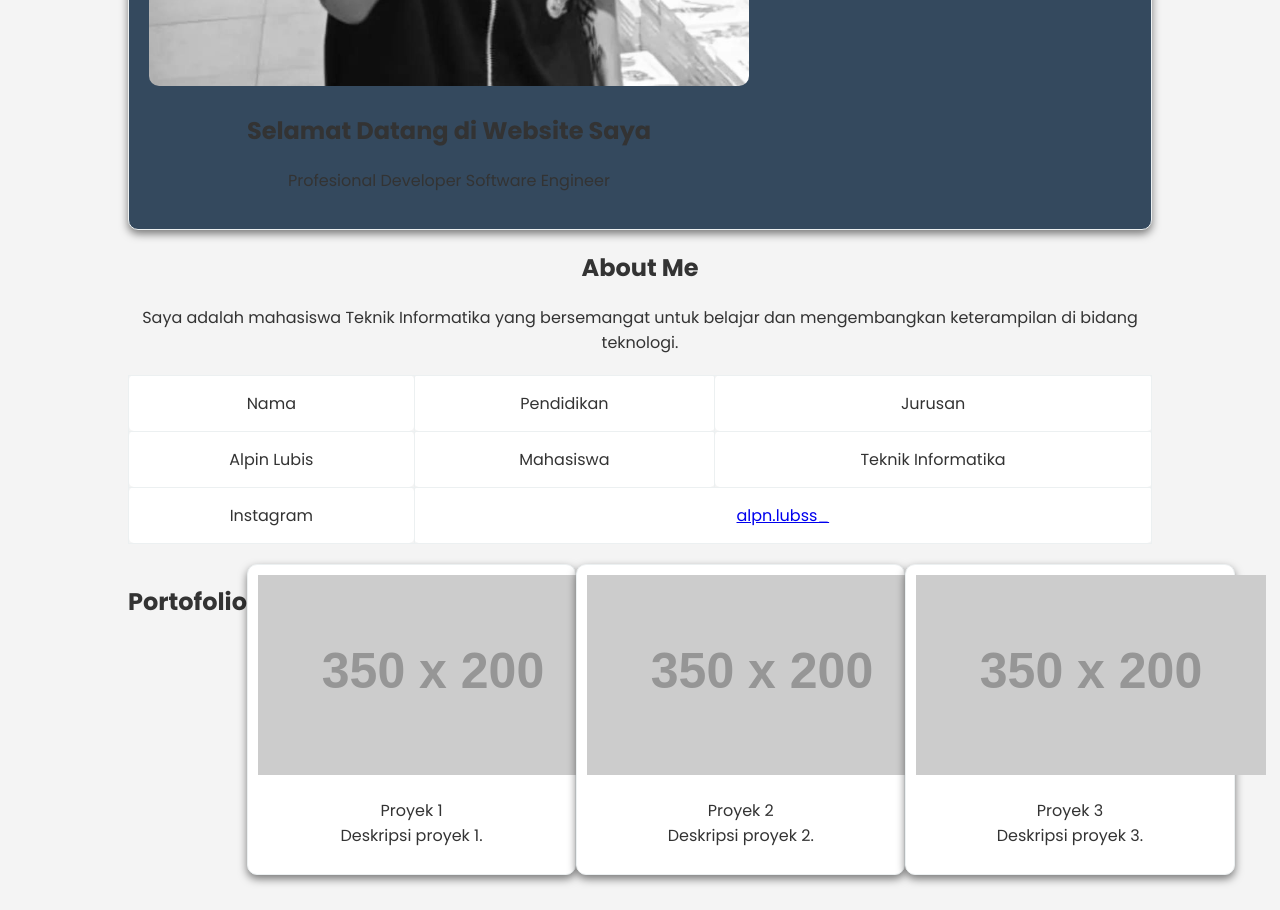
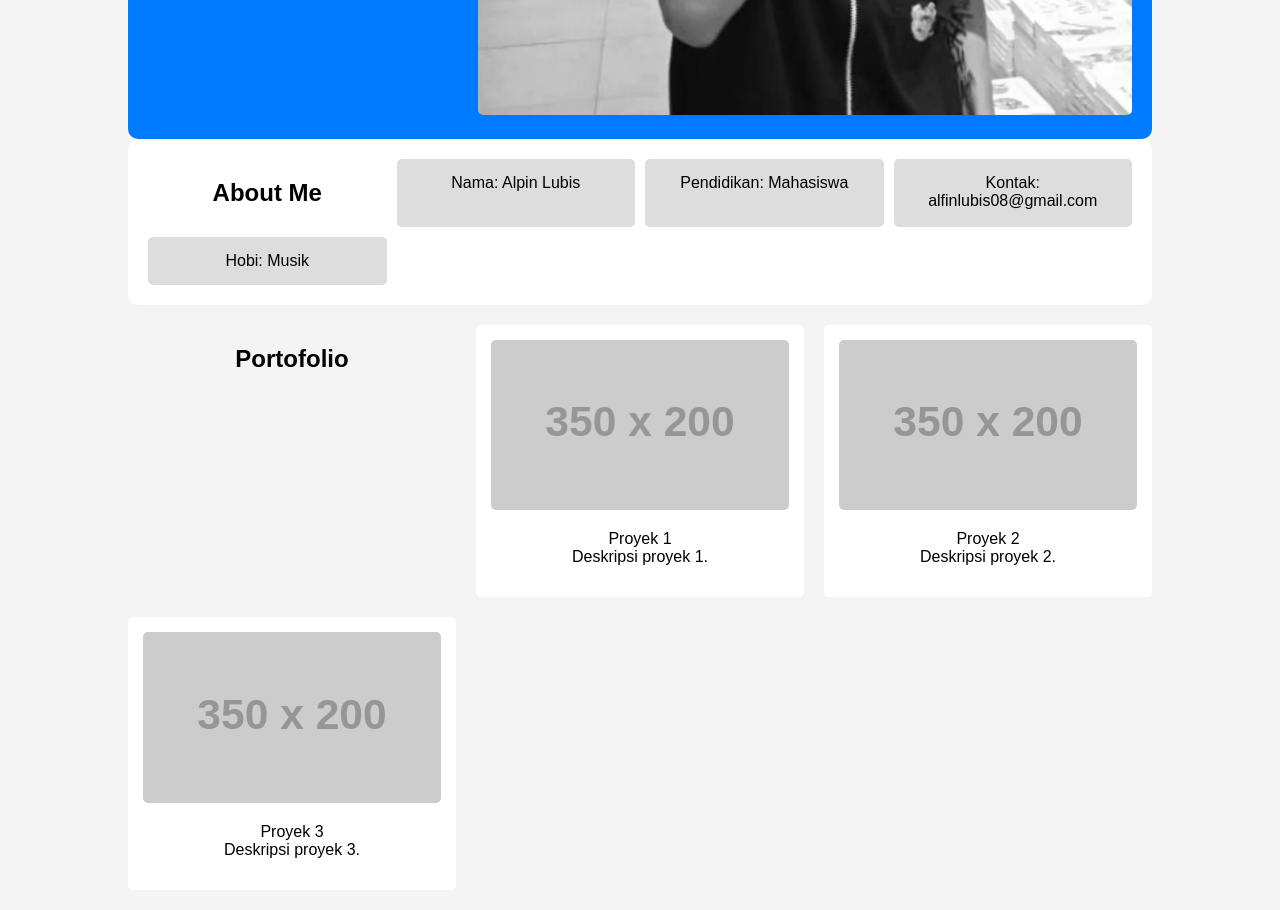
Before and after one commit to lubis08/tugas-pertama, a plain HTML site: page index.html in a window 1280 px wide. Shown: the part 780-1690 px from the top of the page. Drawn offline with Linux system fonts and the light colour scheme; placeholder pictures from the web are drawn by us.

Commit message:
tugas kedua

```diff
--- a/index.html
+++ b/index.html
@@ -4,7 +4,6 @@
     <meta charset="UTF-8">
     <meta name="viewport" content="width=device-width, initial-scale=1.0">
     <title>Profil Biodata</title>
-    <link href="https://fonts.googleapis.com/css2?family=Poppins:wght@400;700&display=swap" rel="stylesheet">
     <link rel="stylesheet" href="styles.css">
 </head>
 <body>
@@ -15,51 +14,40 @@
     </nav>
 
     <div class="container">
-        <header id="header" class="header">
+        <section id="header" class="header">
             <div>
-                <img src="lubis.jpg" alt="Gambar Profil" style="width: 100%; max-width: 600px; height: auto; border-radius: 10px;" />
                 <h2>Selamat Datang di Website Saya</h2>
-                <p>Profesional Developer Software Engineer</p>
+                <p>Ini adalah contoh header dengan dua kolom. Kolom kiri berisi teks seperti ini.</p>
+                <a href="#">Pelajari Lebih Lanjut</a>
             </div>
-        </header>
+            <div>
+                <img src="lubis.jpg" alt="Profile Image">
+            </div>
+        </section>
 
         <section id="biodata" class="biodata">
             <h2>About Me</h2>
-            <p id="biodata-intro">Saya adalah mahasiswa Teknik Informatika yang bersemangat untuk belajar dan mengembangkan keterampilan di bidang teknologi.</p>
-            <table id="biodata-table">
-                <tr>
-                    <td>Nama</td>
-                    <td>Pendidikan</td>
-                    <td>Jurusan</td>
-                </tr>
-                <tr>
-                    <td>Alpin Lubis</td>
-                    <td>Mahasiswa</td>
-                    <td>Teknik Informatika</td>
-                </tr>
-                <tr>
-                    <td>Instagram</td>
-                    <td colspan="2"><a href="https://instagram.com/alpn.lubss_" target="_blank" rel="noopener">alpn.lubss_</a></td>
-                </tr>
-            </table>
+            <div>Nama: Alpin Lubis</div>
+            <div>Pendidikan: Mahasiswa</div>
+            <div>Kontak: alfinlubis08@gmail.com</div>
+            <div>Hobi: Musik</div>
         </section>
 
         <section id="portfolio" class="portfolio">
             <h2>Portofolio</h2>
             <div>
-                <img src="https://via.placeholder.com/350x200" alt="Proyek 1" />
+                <img src="https://via.placeholder.com/350x200" alt="Proyek 1">
                 <p>Proyek 1<br>Deskripsi proyek 1.</p>
             </div>
             <div>
-                <img src="https://via.placeholder.com/350x200" alt="Proyek 2" />
+                <img src="https://via.placeholder.com/350x200" alt="Proyek 2">
                 <p>Proyek 2<br>Deskripsi proyek 2.</p>
             </div>
             <div>
-                <img src="https://via.placeholder.com/350x200" alt="Proyek 3" />
+                <img src="https://via.placeholder.com/350x200" alt="Proyek 3">
                 <p>Proyek 3<br>Deskripsi proyek 3.</p>
             </div>
         </section>
     </div>
-    <script src="script.js"></script>
 </body>
 </html>
--- a/styles.css
+++ b/styles.css
@@ -1,100 +1,74 @@
-/* Gaya Umum */
 body {
-    font-family: 'Poppins', sans-serif;
+    font-family: Arial, sans-serif;
     margin: 0;
     padding: 0;
     text-align: center;
-    background-color: #f4f4f4; /* Warna latar belakang yang lebih cerah */
-    color: #333; /* Warna teks gelap */
+    background-color: #f4f4f4;
 }
 
-/* Navigasi */
 nav {
-    background-color: #2c3e50; /* Warna latar belakang navigasi */
-    padding: 15px;
-    display: flex;
-    justify-content: space-around;
-    box-shadow: 0 2px 5px rgba(0, 0, 0, 0.5);
+    background-color: #333;
+    padding: 10px;
 }
 
 nav a {
-    color: #ecf0f1; /* Warna teks putih untuk tautan */
+    color: white;
     margin: 0 15px;
     text-decoration: none;
-    transition: color 0.3s, transform 0.3s;
-    padding: 10px 15px;
-    border-radius: 5px;
 }
 
-nav a:hover {
-    color: #ff6347; /* Warna saat hover */
-    background-color: rgba(255, 99, 71, 0.3);
-}
-
-/* Kontainer */
 .container {
     width: 80%;
     margin: auto;
     padding: 20px;
 }
 
-/* Header */
 .header {
     display: flex;
     justify-content: space-between;
     align-items: center;
-    border: 1px solid #ecf0f1;
     padding: 20px;
-    background-color: #34495e;
-    box-shadow: 0 4px 8px rgba(0, 0, 0, 0.5);
+    background-color: #007bff;
+    color: white;
     border-radius: 10px;
 }
 
-/* Tabel Biodata */
-.biodata table {
-    width: 100%;
-    border-collapse: collapse;
-    margin-top: 20px;
+.biodata {
+    display: grid;
+    grid-template-columns: repeat(auto-fit, minmax(200px, 1fr));
+    gap: 10px;
+    background: white;
+    padding: 20px;
+    border-radius: 10px;
 }
 
-.biodata td {
-    border: 1px solid #ecf0f1;
+.biodata div {
+    background: #ddd;
     padding: 15px;
-    text-align: center;
-    background-color: #fff;
     border-radius: 5px;
 }
 
-/* Portofolio */
 .portfolio {
-    display: flex;
-    justify-content: space-between;
+    display: grid;
+    grid-template-columns: repeat(auto-fit, minmax(250px, 1fr));
+    gap: 20px;
     margin-top: 20px;
 }
 
 .portfolio div {
-    width: 30%;
-    border: 1px solid #ecf0f1;
-    padding: 10px;
-    background-color: #fff;
-    box-shadow: 0 4px 8px rgba(0, 0, 0, 0.5);
-    transition: transform 0.3s;
-    border-radius: 10px;
+    background: white;
+    padding: 15px;
+    border-radius: 5px;
 }
 
-.portfolio div:hover {
-    transform: scale(1.05);
+img {
+    width: 100%;
+    border-radius: 5px;
 }
 
-/* Media Query untuk Responsif */
 @media (max-width: 768px) {
-    .portfolio {
+    .header {
         flex-direction: column;
-        align-items: center;
-    }
-
-    .portfolio div {
-        width: 80%;
-        margin-bottom: 20px;
+        text-align: center;
     }
 }
```
